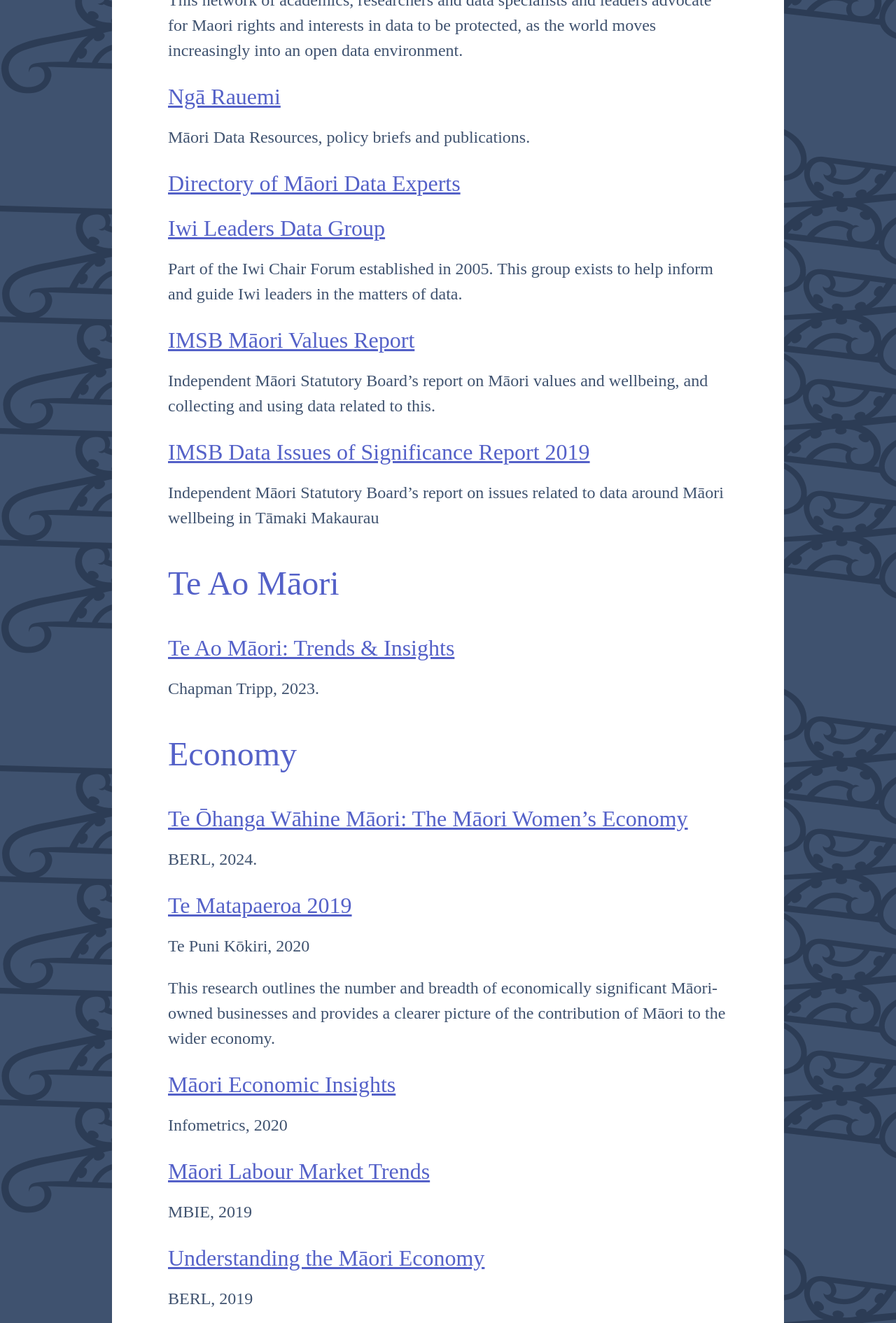
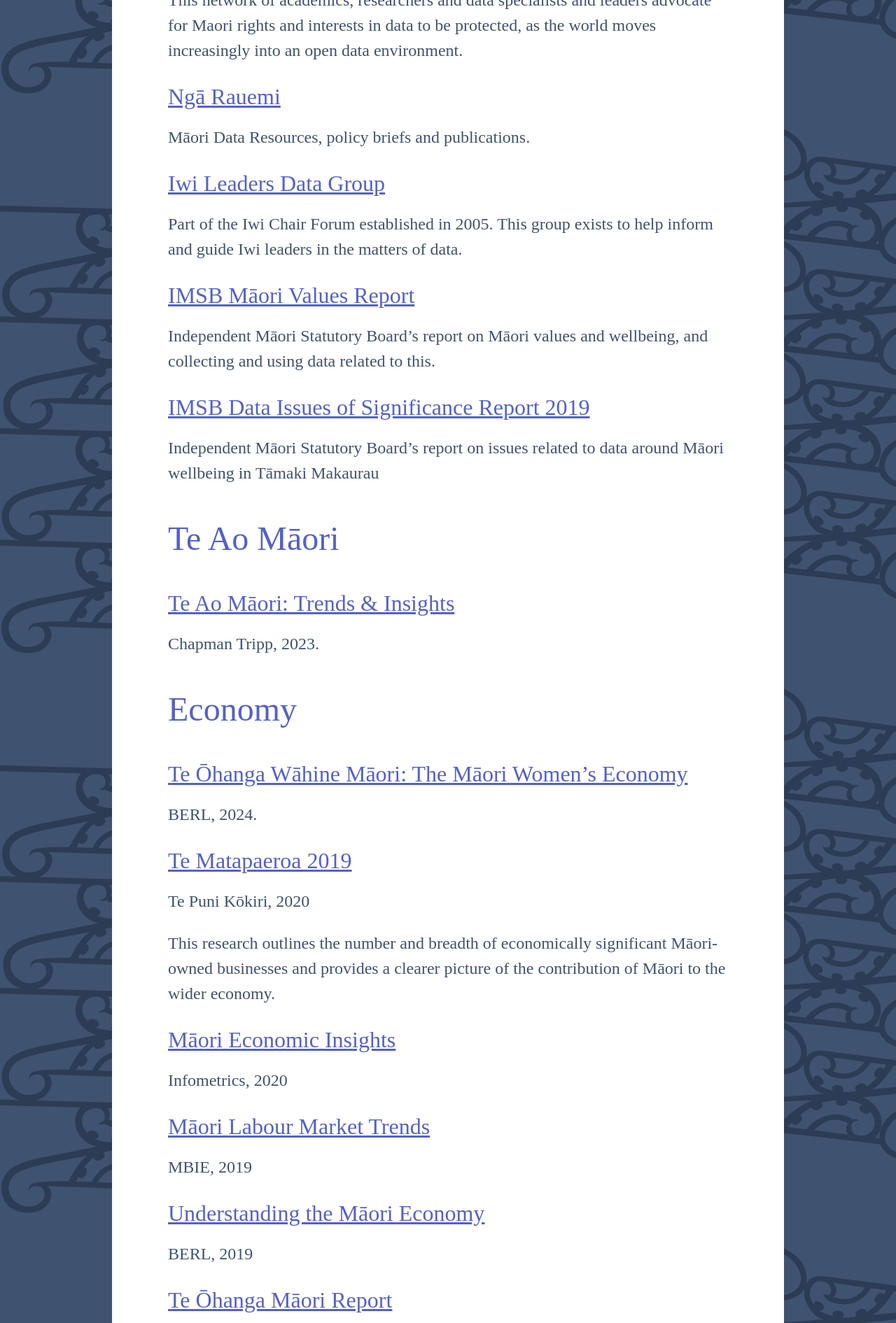
Before and after one commit to figurenz/microsite-maori, a Jekyll site: the page built from reports.md, in a window 1280 px wide. Shown: the part 2319-4210 px from the top of the page at 70% size. Built offline with Jekyll 4.4.1, drawn with Linux system fonts in a browser that asks for light colours; some web fonts are replaced.

Commit message:
Removed discontinued expert directory

```diff
--- a/reports.md
+++ b/reports.md
@@ -50,8 +50,6 @@ This network of academics, researchers and data specialists and leaders advocate
 
 ### [Ngā Rauemi](https://www.temanararaunga.maori.nz/nga-rauemi)
 Māori Data Resources, policy briefs and publications.
-
-### [Directory of Māori Data Experts](https://www.temanararaunga.maori.nz/nga-matanga)
 
 ### [Iwi Leaders Data Group](https://iwichairs.maori.nz/)
 Part of the Iwi Chair Forum established in 2005. This group exists to help inform and guide Iwi leaders in the matters of data.
```
